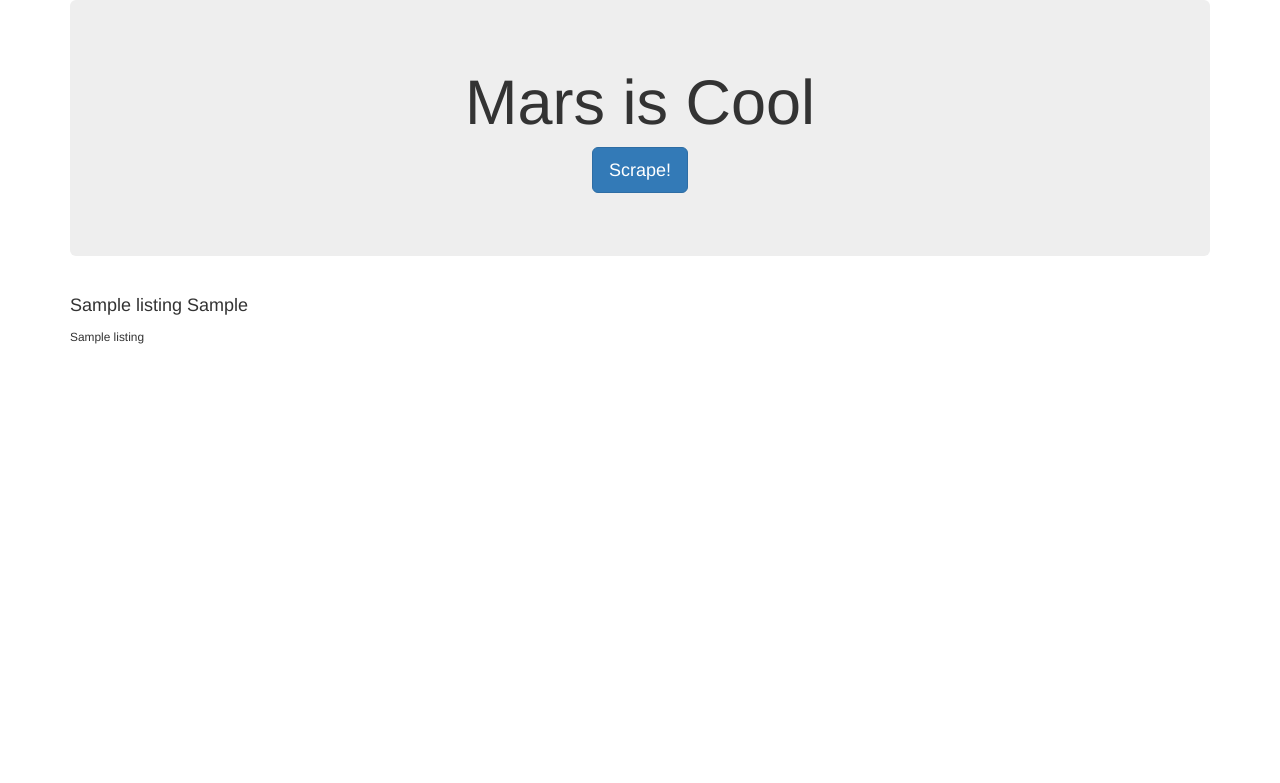
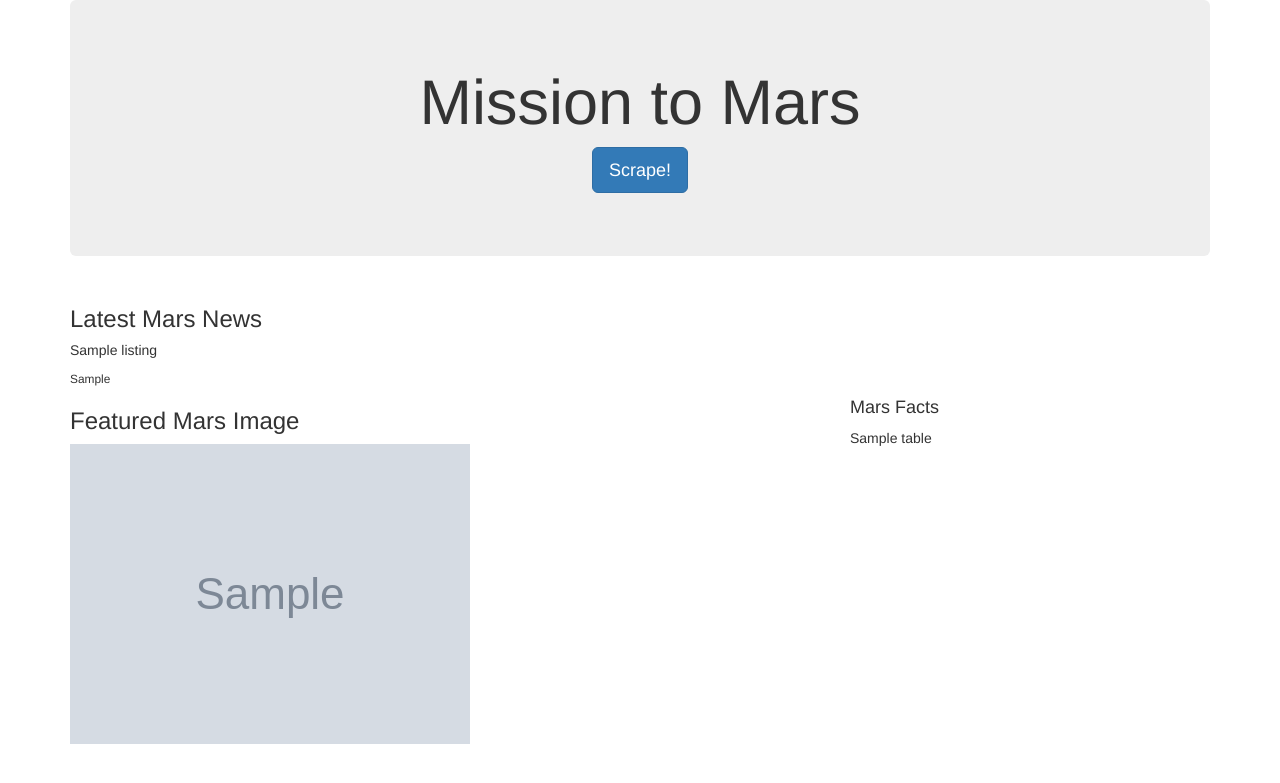
Before and after one commit to NateWitte/web-scraping-challenge, a Flask app: page / in a window 1280 px wide. Shown: the top 783 px of the page. Run offline with Flask 2, Linux system fonts and the light colour scheme; grey boxes marked "Sample" are stand-in pictures; a database or web service that is not in the repository returns one stand-in record (values such as "Sample title"); some libraries are stand-ins or nearby versions.

Commit message:
Added table on website

```diff
--- a/Mission_to_Mars/templates/index.html
+++ b/Mission_to_Mars/templates/index.html
@@ -13,16 +13,27 @@
   <div class="container">
 
     <div class="jumbotron text-center">
-      <h1>Mars is Cool</h1>
+      <h1>Mission to Mars</h1>
       <p><a class="btn btn-primary btn-lg" href="/scrape" role="button">Scrape!</a></p>
     </div>
 
     <!-- Phone Listings -->
-    <div class="row" id="craiglist-listings">
+    <div class="row" id="Latest-News">
       <div class="col-md-12">
-        <h4 class="heading">{{listings.newest_title}} {{listings.newest_article}}</h4>
-        <small>{{listings.newest_title}}</small>
+        <h3 class="heading">Latest Mars News</h3>
+        <h5>{{listings.newest_title}}</h5>
+        <small>{{listings.newest_article}}</small>
       </div>
+    </div>
+    <div class="row" id="imageandtable">
+        <div class = "col-md-8">
+            <h3 class="heading">Featured Mars Image</h3>
+            <img src = {{listings.featured_image_url}} alt="Featured image from Mars">
+        </div>
+        <div class = "col-md-4">
+            <h4 class = "heading">Mars Facts</h4>
+            {{listings.table | safe}}
+        </div>
     </div>
 
   </div>
```
